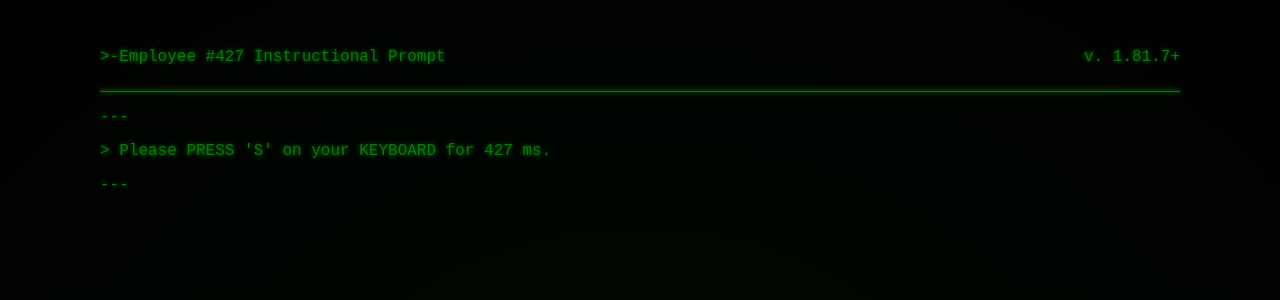
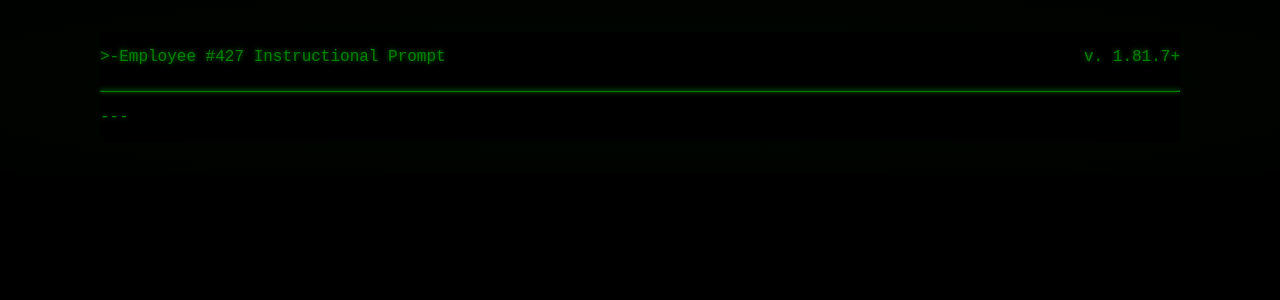
Before and after one commit to SmallShorty/tsp-input-console, a React (Create React App) app: page / in a window 1280 px wide. Shown: the top 300 px of the page. Built offline with nearby package versions, Linux system fonts and the light colour scheme.

Commit message:
Black BG everywhere Print new prompts Need to be fixed: one key Could be bc of wrongly parsed args Task array is empty when printed

```diff
--- a/src/App.css
+++ b/src/App.css
@@ -1,3 +1,7 @@
+*{
+  background: black;
+}
+
 .App {
   display: flex;
   justify-content: center;
@@ -6,7 +10,6 @@
   background-image: radial-gradient(
           rgba(0, 9, 0, 0.88), black 120%
   );
-  height: 100vh;
   font: 1rem Inconsolata, monospace;
   color: green;
   text-shadow: 0 0 5px #007f00;
@@ -19,6 +22,7 @@ hr {
 
 .Console{
   width: 1080px;
+  cursor: default;
   /*
   padding: 1.5rem;
   border: 2px solid #0f0;
--- a/src/App.js
+++ b/src/App.js
@@ -54,6 +54,30 @@ function MyButton() {
   );
 }
 function App() {
+    const [task, setTask] = useState([]);
+
+    const changePrompt = () => {
+        const taskMsg = {
+            time: Math.floor(Math.random() * 901),
+            key: String.fromCharCode(Math.floor(Math.random() * 26) + 97).toUpperCase()
+        }
+        setTask(prevTask => [...prevTask, taskMsg]);
+    }
+
+    const taskList = task.map(e => <Prompt
+        key={e.key}
+        time={e.time}/>)
+
+    useEffect(() => {
+        function handleKeyPress(event) {
+            changePrompt();
+            console.log(task);
+        }
+        window.addEventListener('keydown', handleKeyPress);
+        return () => {
+            window.removeEventListener('keydown', handleKeyPress);
+        };
+    }, []);
   return (
     <div className="App">
         <div className="Console">
@@ -63,7 +87,8 @@ function App() {
             </div>
             <hr />
             <div className="Tasks">
-                <Prompt/>
+                <p>---</p>
+                {taskList}
             </div>
         </div>
     </div>
--- a/src/components/Prompt.js
+++ b/src/components/Prompt.js
@@ -2,28 +2,11 @@ import React from "react";
 
 import { useState, useEffect  } from 'react';
 
-export const Prompt = () => {
-    const [key, setKey] = useState('');
-    const [time, setTime] = useState(0);
-    useEffect(() => {
-        function handleKeyPress(event) {
-            //setKey(event.key);
-            changePrompt();
-        }
-        window.addEventListener('keydown', handleKeyPress);
-        return () => {
-            window.removeEventListener('keydown', handleKeyPress);
-        };
-    }, []);
+export const Prompt = (input) => {
     return(
         <div className="container">
-            <p>---</p>
-            <p> > Please PRESS '{key || "S"}' on your KEYBOARD for {time || "427"} ms.</p>
+            <p> > Please PRESS '{input.key || "S"}' on your KEYBOARD for {input.time || "427"} ms.</p>
             <p>---</p>
         </div>
     )
-    function changePrompt() {
-        setKey(String.fromCharCode(Math.floor(Math.random() * 26) + 97).toUpperCase());
-        setTime(Math.floor(Math.random() * 901) );
-    }
 }
```
